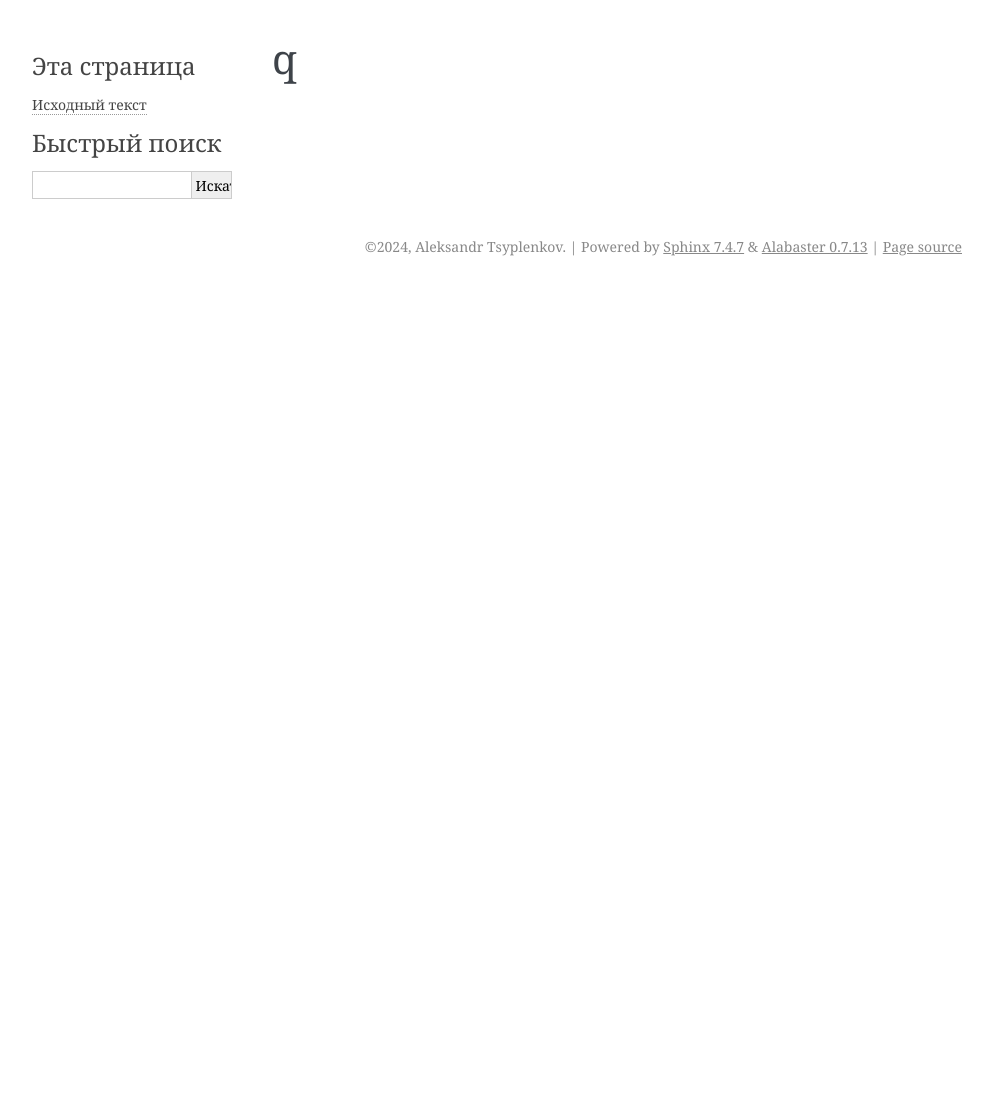
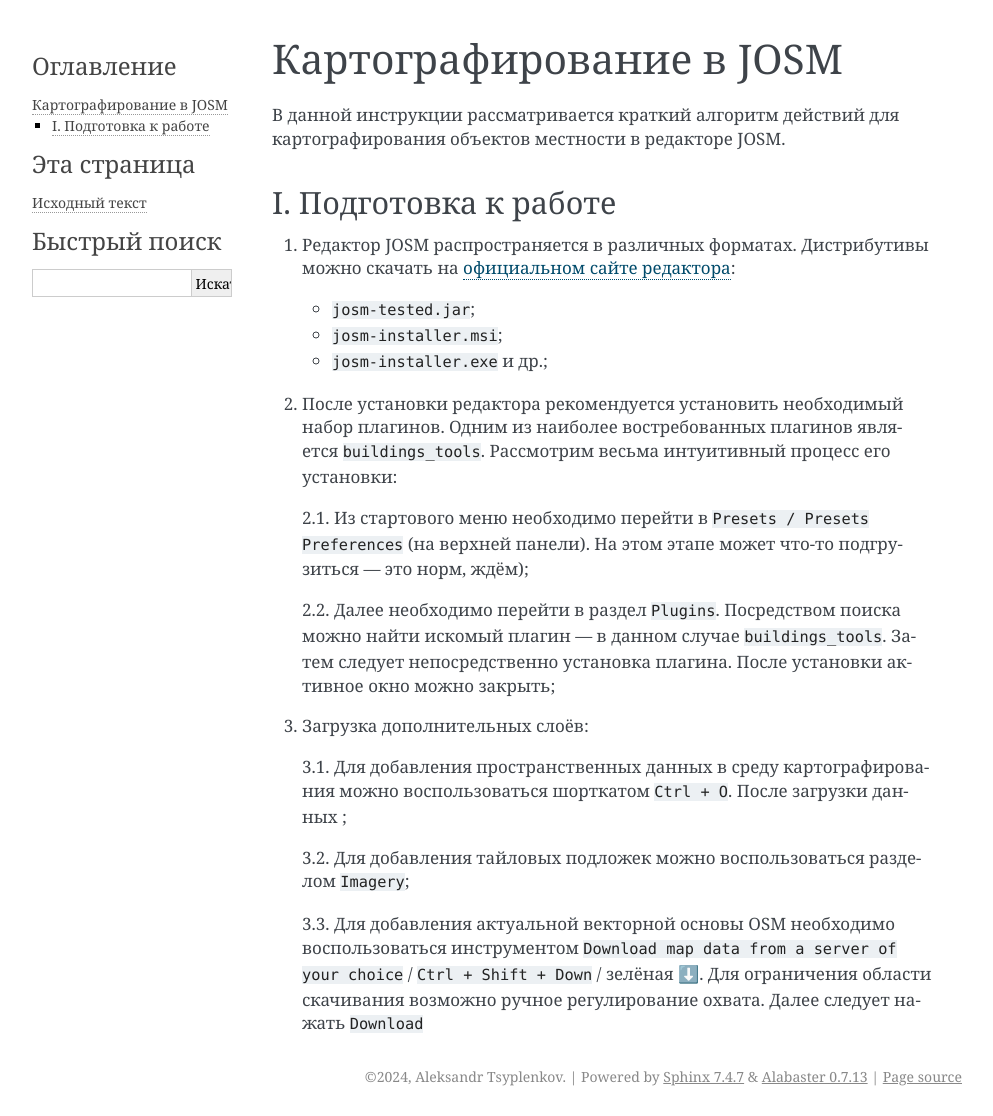
Before and after one commit to altsyplenkov/osm_guide, a Sphinx documentation site: the page built from source/intro/index.md, in a window 1280 px wide. Shown: the whole page, without its empty margins (148-1141 px from the left). Built offline with Sphinx 7.4.7, drawn with Linux system fonts in a browser that asks for light colours; before the commit the page ends 900 px from its top, so only the background shows below that.

Commit message:
Update index.md

```diff
--- a/source/intro/index.md
+++ b/source/intro/index.md
@@ -1 +1,22 @@
-## q
+# Картографирование в JOSM
+В данной инструкции рассматривается краткий алгоритм действий для картографирования объектов местности в редакторе JOSM.
+
+## I. Подготовка к работе
+1. Редактор JOSM распространяется в различных форматах. Дистрибутивы можно скачать на [официальном сайте редактора](https://josm.openstreetmap.de/):
+   - `josm-tested.jar`;
+   - `josm-installer.msi`;
+   - `josm-installer.exe` и др.;
+
+2. После установки редактора рекомендуется установить необходимый набор плагинов. Одним из наиболее востребованных плагинов является `buildings_tools`. Рассмотрим весьма интуитивный процесс его установки:
+
+   2.1. Из стартового меню необходимо перейти в `Presets / Presets Preferences` (на верхней панели). На этом этапе может что-то подгрузиться — это норм, ждём);
+
+   2.2. Далее необходимо перейти в раздел `Plugins`. Посредством поиска можно найти искомый плагин — в данном случае `buildings_tools`. Затем следует непосредственно установка плагина. После установки активное окно можно закрыть;
+
+4. Загрузка дополнительных слоёв:
+
+   3.1. Для добавления пространственных данных в среду картографирования можно воспользоваться шорткатом `Ctrl + O`. После загрузки данных ;
+
+   3.2. Для добавления тайловых подложек можно воспользоваться разделом `Imagery`;
+
+   3.3. Для добавления актуальной векторной основы OSM необходимо воспользоваться инструментом `Download map data from a server of your choice` / `Ctrl + Shift + Down` / зелёная ⬇️. Для ограничения области скачивания возможно ручное регулирование охвата. Далее следует нажать `Download`
```
